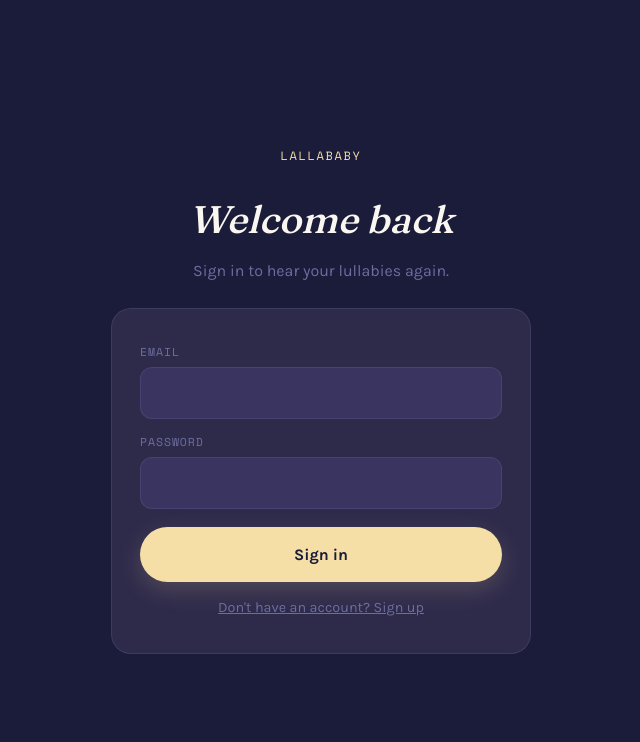
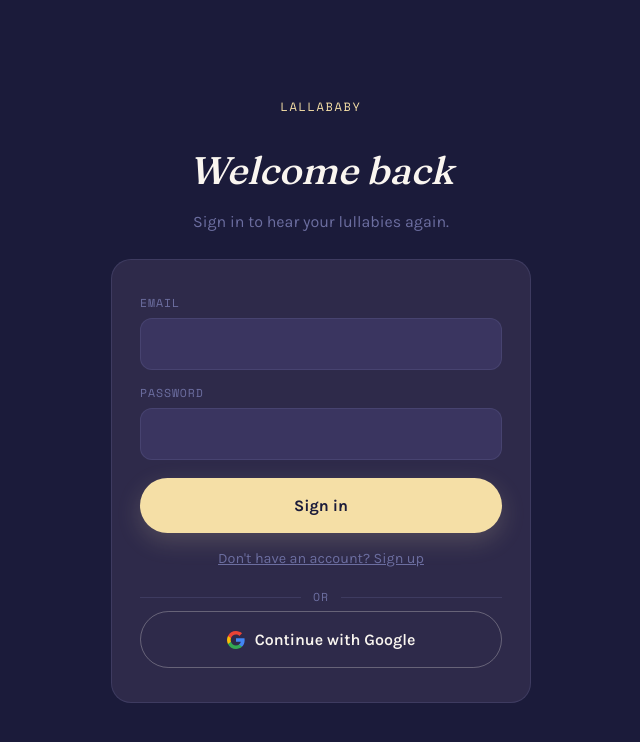
Before and after one commit to nakodila/hushling-frontend, a Next.js app: page /login in a window 1280 px wide. Shown: the top 742 px of the page, without its empty margins (319-959 px from the left). Built offline with nearby package versions, Linux system fonts and the light colour scheme; no server answers.

Commit message:
Add google login

```diff
--- a/src/app/login/page.module.css
+++ b/src/app/login/page.module.css
@@ -91,3 +91,31 @@
   text-decoration: underline;
   padding: 0;
 }
+
+.divider {
+  display: flex;
+  align-items: center;
+  gap: 12px;
+  margin: 18px 0 4px;
+  color: var(--periwinkle);
+  font-family: var(--font-mono);
+  font-size: 0.72rem;
+  letter-spacing: 0.08em;
+  text-transform: uppercase;
+}
+
+.divider::before,
+.divider::after {
+  content: "";
+  flex: 1;
+  height: 1px;
+  background: var(--border-soft);
+}
+
+.googleButton {
+  width: 100%;
+  display: flex;
+  align-items: center;
+  justify-content: center;
+  gap: 10px;
+}
--- a/src/app/login/page.tsx
+++ b/src/app/login/page.tsx
@@ -18,6 +18,7 @@ export default function LoginPage() {
   const [password, setPassword] = useState("");
   const [error, setError] = useState<string | null>(null);
   const [loading, setLoading] = useState(false);
+  const [googleLoading, setGoogleLoading] = useState(false);
 
   useEffect(() => {
     let active = true;
@@ -66,6 +67,21 @@ export default function LoginPage() {
     }
 
     router.replace("/home");
+  }
+
+  async function handleGoogleSignIn() {
+    setError(null);
+    setGoogleLoading(true);
+
+    const { error: authError } = await supabase.auth.signInWithOAuth({
+      provider: "google",
+      options: { redirectTo: `${window.location.origin}/home` },
+    });
+
+    if (authError) {
+      setError(authError.message);
+      setGoogleLoading(false);
+    }
   }
 
   if (checkingSession) {
@@ -140,8 +156,46 @@ export default function LoginPage() {
                 : "Already have an account? Sign in"}
             </button>
           </form>
+
+          <div className={styles.divider}>
+            <span>or</span>
+          </div>
+
+          <Button
+            type="button"
+            variant="secondary"
+            className={styles.googleButton}
+            onClick={handleGoogleSignIn}
+            disabled={googleLoading}
+          >
+            <GoogleIcon />
+            {googleLoading ? "Redirecting…" : "Continue with Google"}
+          </Button>
         </Card>
       </div>
     </main>
   );
 }
+
+function GoogleIcon() {
+  return (
+    <svg width="18" height="18" viewBox="0 0 18 18" aria-hidden="true">
+      <path
+        fill="#4285F4"
+        d="M17.64 9.2c0-.64-.06-1.25-.16-1.84H9v3.48h4.84a4.14 4.14 0 0 1-1.8 2.72v2.26h2.9c1.7-1.57 2.7-3.87 2.7-6.62z"
+      />
+      <path
+        fill="#34A853"
+        d="M9 18c2.43 0 4.47-.8 5.96-2.18l-2.9-2.26c-.8.54-1.84.86-3.06.86-2.35 0-4.34-1.59-5.05-3.72H.96v2.33A9 9 0 0 0 9 18z"
+      />
+      <path
+        fill="#FBBC05"
+        d="M3.95 10.7A5.4 5.4 0 0 1 3.67 9c0-.59.1-1.17.28-1.7V4.97H.96A9 9 0 0 0 0 9c0 1.45.35 2.83.96 4.03l2.99-2.33z"
+      />
+      <path
+        fill="#EA4335"
+        d="M9 3.58c1.32 0 2.51.46 3.44 1.35l2.58-2.58C13.46.89 11.43 0 9 0A9 9 0 0 0 .96 4.97l2.99 2.33C4.66 5.17 6.65 3.58 9 3.58z"
+      />
+    </svg>
+  );
+}
```
